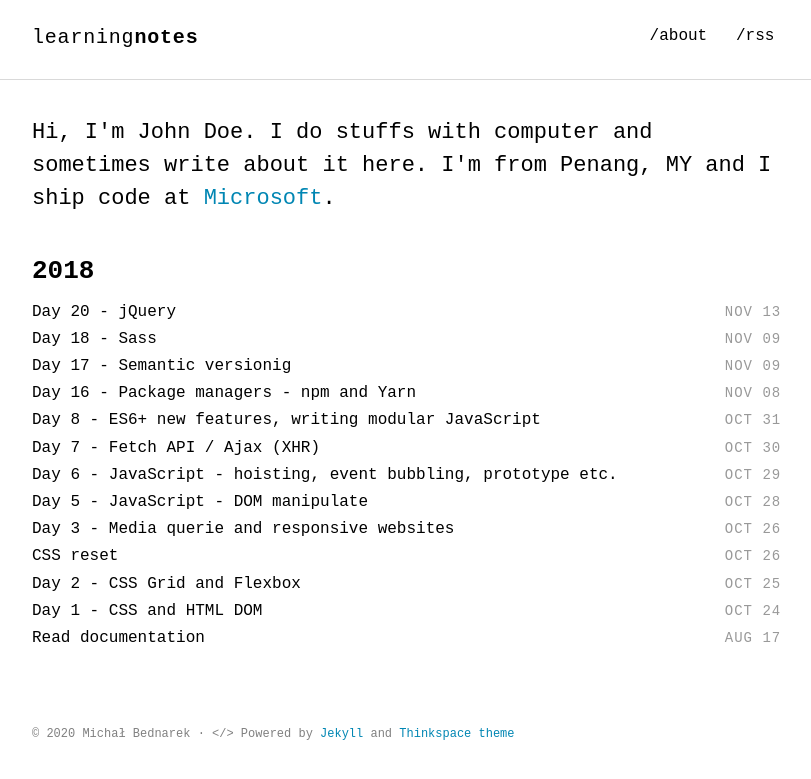
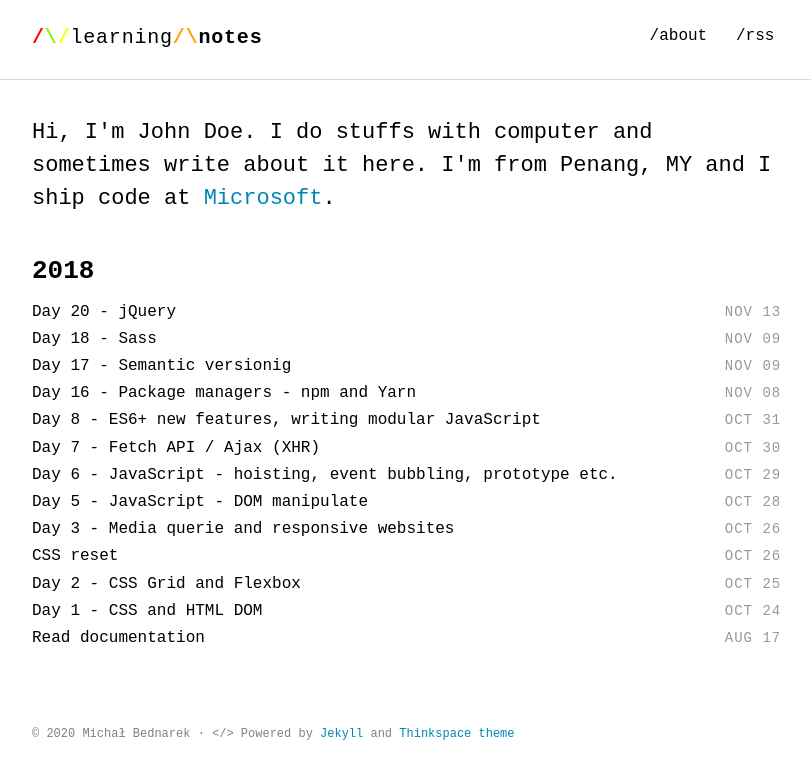
Before and after one commit to objectprogr/objectprogr.github._io, a Jekyll site: the page built from index.html, in a window 1280 px wide. Shown: the top 779 px of the page, without its empty margins (232-1043 px from the left). Built offline with Jekyll 4.4.1, drawn with Linux system fonts in a browser that asks for light colours; some web fonts are replaced.

Commit message:
Update nav.html - added logo to navbar

```diff
--- a/_includes/nav.html
+++ b/_includes/nav.html
@@ -1,7 +1,7 @@
 
 <nav class="nav">
   <div class="container">
-    <h1 class="logo"><a href="{{ '/' | prepend: site.baseurl | prepend: site.url }}">{{ site.title_left }}<span>{{ site.title_right }}</span></a></h1>
+    <h1 class="logo"><a href="{{ '/' | prepend: site.baseurl | prepend: site.url }}"><span class="logoA">/</span><span class="logoB">\</span><span class="logoC">/</span>{{ site.title_left }}<span class="logoDot">/\</span><span>{{ site.title_right }}</span></a></h1>
     <ul class="navbar">
       <li><a href="{{ '/about' | prepend: site.baseurl | prepend: site.url }}">/about</a></li>
       <li><a href="{{ "/feed.xml" | prepend: site.baseurl | prepend: site.url }}" target="_blank">/rss</a></li>
```
